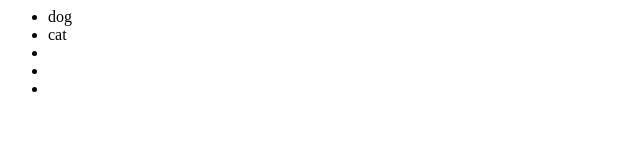
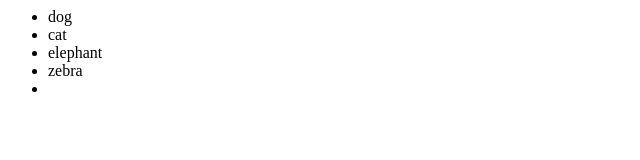
Before and after one commit to gardnecl/testGit, a plain HTML site: page login.html in a window 1280 px wide. Shown: the whole page, without its empty margins (0-640 px from the left). Drawn offline with Linux system fonts and the light colour scheme.

Commit message:
zebra elephant

```diff
--- a/login.html
+++ b/login.html
@@ -5,8 +5,8 @@
 		<ul>
 			<li>dog</li>
 			<li>cat</li>
-			<li></li>
-			<li></li>
+			<li>elephant</li>
+			<li>zebra</li>
 			<li></li>
 		</ul>
 	</div>
```
